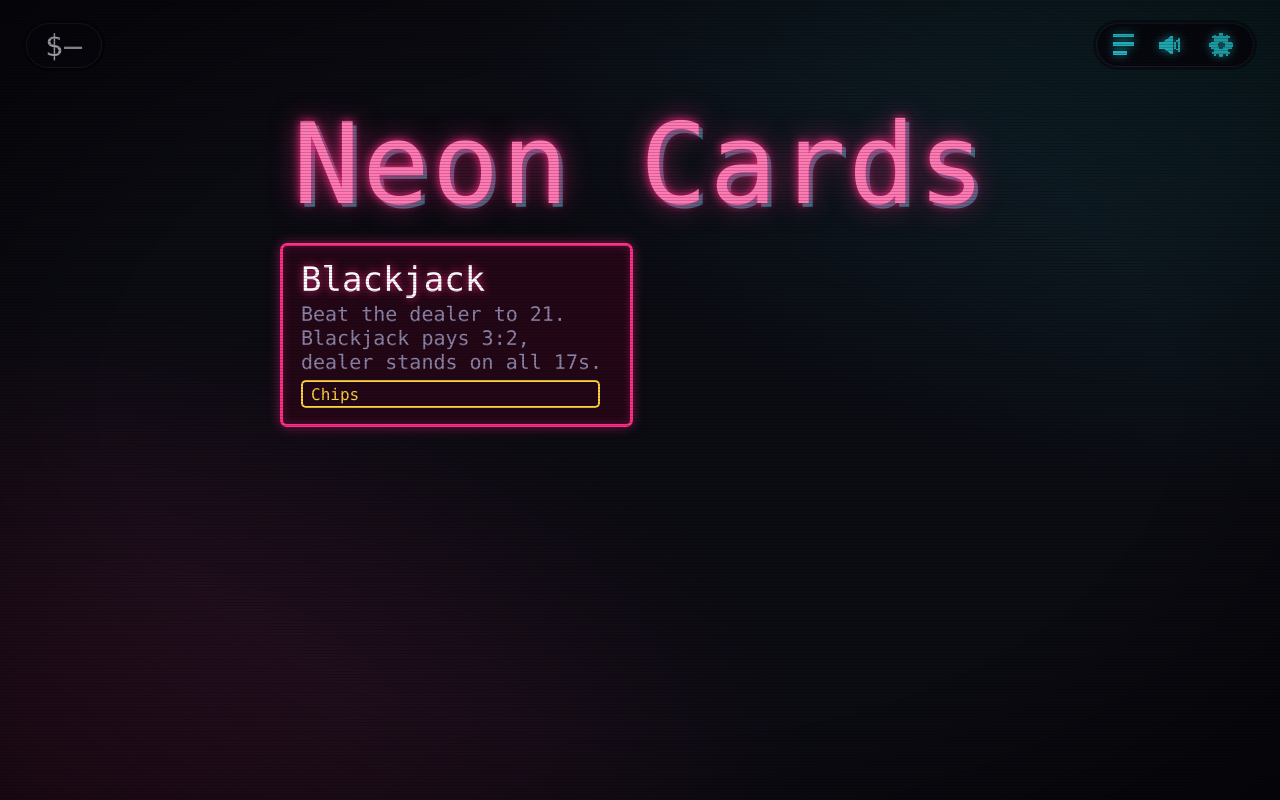
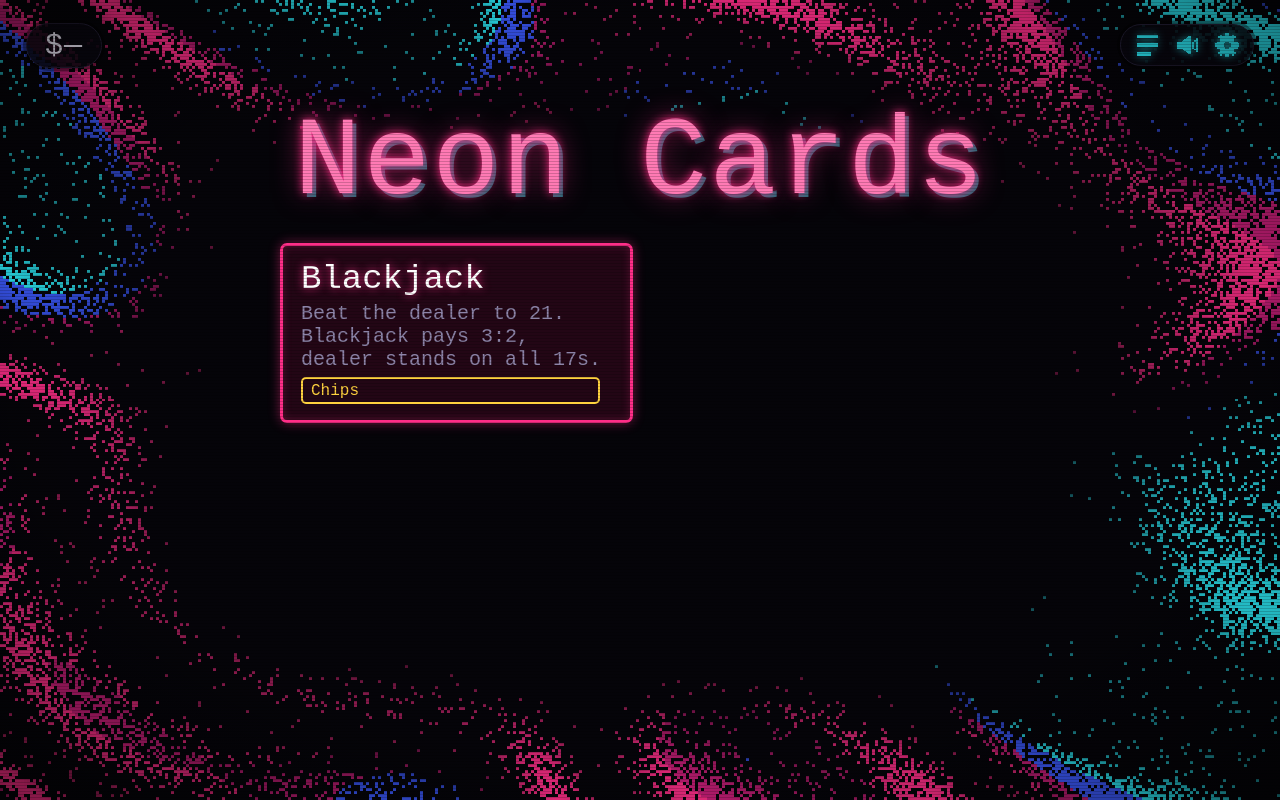
Before and after one commit to gertzgal/neon-cards, a React (Vite) app in the folder apps/web/: page / in a window 1280 px wide. Built offline with nearby package versions, Linux system fonts and the light colour scheme; no server answers; a web font is replaced by a local one.

Commit message:
feat(web): mount NeonRoot (swirl, CRT) and the shared audio manager in the shell
Co-authored-by: gertzgal <gertzgal@users.noreply.github.com>

```diff
--- a/apps/web/src/App.tsx
+++ b/apps/web/src/App.tsx
@@ -1,4 +1,5 @@
 import { useEffect } from 'react'
+import { getAudio, NeonRoot } from '@neon-cards/ui'
 import { GameScreen } from './GameScreen'
 import { findGame } from './games'
 import { History } from './History'
@@ -6,7 +7,7 @@ import { Home } from './Home'
 import { NotFound } from './NotFound'
 import { useRoute } from './router'
 import type { Route } from './routes'
-import { useReducedMotion } from './settings'
+import { audioLevels, useReducedMotion, useSettings } from './settings'
 import { WalletProvider } from './shell/wallet'
 
 export function App() {
@@ -15,12 +16,28 @@ export function App() {
   useEffect(() => {
     document.documentElement.dataset['motion'] = reduced ? 'reduced' : 'full'
   }, [reduced])
+  useAudioSync()
 
   return (
-    <WalletProvider>
-      <Screen route={route} />
-    </WalletProvider>
+    <NeonRoot swirl={reduced ? 'static' : 'auto'}>
+      <WalletProvider>
+        <Screen route={route} />
+      </WalletProvider>
+    </NeonRoot>
   )
+}
+
+/** The shell owns the persisted audio settings; the UI kit's shared manager plays them. Music waits for the first gesture. */
+function useAudioSync() {
+  const settings = useSettings()
+  useEffect(() => {
+    const { music, sfx } = audioLevels(settings)
+    getAudio().update({ muted: settings.muted, music, sfx })
+  }, [settings])
+  useEffect(() => {
+    getAudio().startMusic()
+    return () => getAudio().stopMusic()
+  }, [])
 }
 
 function Screen({ route }: { route: Route }) {
--- a/apps/web/src/games.ts
+++ b/apps/web/src/games.ts
@@ -1,10 +1,22 @@
 import { createElement } from 'react'
-import { BlackjackTable, createSfx, rules as blackjackRules } from '@neon-cards/game-blackjack'
+import { BlackjackTable, rules as blackjackRules, type Sfx } from '@neon-cards/game-blackjack'
+import { getAudio, type SfxName } from '@neon-cards/ui'
 import { definePlugin, type GamePlugin } from './plugin'
-import { audioLevels, readSettings } from './settings'
 
-const sfxMuted = () => !audioLevels(readSettings()).sfx
-const blackjackSfx = createSfx(sfxMuted)
+const BLACKJACK_SFX: Record<Parameters<Sfx['play']>[0], SfxName> = {
+  card: 'card',
+  chip: 'chip',
+  flip: 'flip',
+  peek: 'turn',
+  tap: 'click',
+  bust: 'bust',
+  win: 'win',
+  lose: 'lose',
+  push: 'push',
+  blackjack: 'blackjack',
+  refill: 'win',
+}
+const blackjackSfx: Sfx = { play: (name) => getAudio().play(BLACKJACK_SFX[name]) }
 
 /** One line per game. The lobby lists them in this order. */
 export const games: GamePlugin[] = [
--- a/apps/web/src/styles.css
+++ b/apps/web/src/styles.css
@@ -48,21 +48,11 @@ a {
   min-height: 100%;
   display: flex;
   flex-direction: column;
-  background:
-    radial-gradient(ellipse at 0% 100%, rgba(255, 46, 136, 0.16), transparent 45%),
-    radial-gradient(ellipse at 100% 0%, rgba(46, 242, 255, 0.12), transparent 45%),
-    var(--table);
 }
 
-.screen::after {
-  content: '';
-  position: fixed;
-  inset: 0;
-  pointer-events: none;
-  z-index: 40;
-  background:
-    radial-gradient(ellipse at center, transparent 60%, rgba(0, 0, 0, 0.5) 100%),
-    repeating-linear-gradient(to bottom, transparent 0 2px, rgba(0, 0, 0, 0.18) 2px 3px);
+/* Screens sit in the UI kit's NeonRoot: the edge swirl shows through, and its CRT pass covers everything. */
+.nc-stage {
+  overflow-y: auto;
 }
 
 /* HUD */
```
Also changed, not shown: 1 other file (tests, documents, lock files or other folders).
